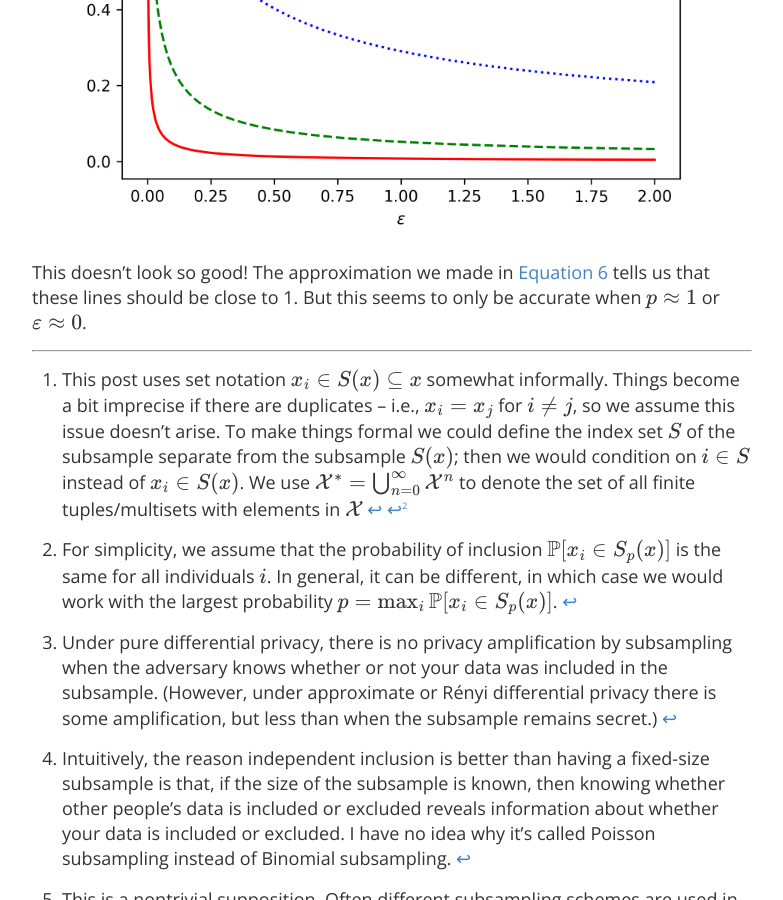
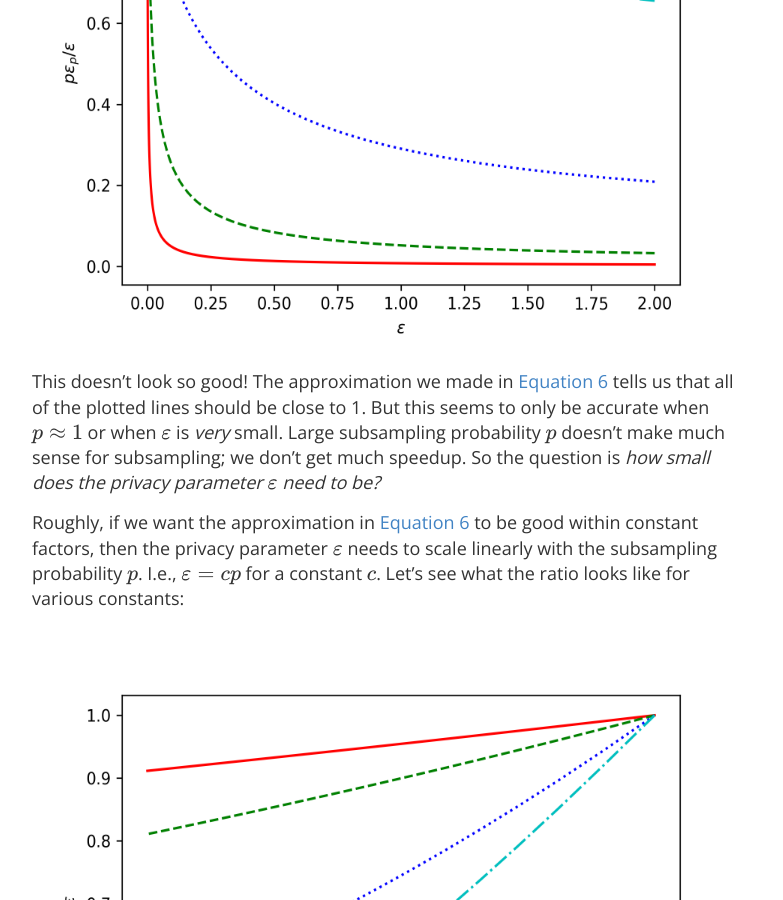
Before and after one commit to differentialprivacy/differentialprivacy, a Jekyll site: the page built from _posts/2025-04-07-subsampling.md, in a window 1280 px wide and 900 px high, scrolled down 5534 px. Shown: the whole window, without its empty margins (248-1031 px from the left). Built offline with Jekyll 4.4.1, drawn with Linux system fonts in a browser that asks for light colours; comment, search, counter and statistics services are not loaded; some of the changed text lies outside the part shown.

Commit message:
post on subsampling

```diff
--- a/_posts/2025-04-07-subsampling.md
+++ b/_posts/2025-04-07-subsampling.md
@@ -102,12 +102,17 @@ This adds a bit of complexity, but doesn't fundamentally alter the story; essent
 The story so far is pretty good. But let's take a closer look at the approximation we made in [Equation 6](#eq6):
 <a id="eq6prime" />\\\[\\varepsilon_p = \\log\\left\(1 + \\frac{1}{p} \\big\( e^{\\varepsilon}-1 \\big\)\\right\) \\approx \\frac{\\varepsilon}{p}. \\tag{6'} \\\]
 Specifically, we're interested in the scale of the Laplace noise: <a id="eq10" />\\\[\\frac{1}{\\varepsilon\_p p} = \\frac{1}{p\\log\\left\(1 + \\frac{1}{p} \\big\( e^{\\varepsilon}-1 \\big\)\\right\)} \\approx \\frac{1}{\\varepsilon}. \\tag{10} \\\]
-To get an idea of how good this approximation is, let's plot the ratio \\\(\\frac{p\\varepsilon\_p}{\\varepsilon} \\approx 1\\\):
-<p align="center"><img src="/images/subsampling-ratio-p.png" alt="Plot of p*eps\_p/eps as a function of p for eps=0.01,0.1,1,2"/></p>
-<p align="center"><img src="/images/subsampling-ratio-eps.png" alt="Plot of p*eps\_p/eps as a function of eps for p=0.001,0.01,0.1,0.5"/></p>
+To get an idea of how good this approximation is, let's plot the ratio \\\(\\frac{p\\varepsilon\_p}{\\varepsilon} = \\frac{p}{\\varepsilon} \\log\\left\(1 + \\frac{1}{p} \\big\( e^{\\varepsilon}-1 \\big\)\\right\) \\approx 1\\\):
+<p align="center"><img src="/images/subsampling-ratio-p.png" alt="Plot of p*eps\_p/eps as a function of p for eps=0.01,0.1,1,2" width="768" height="576"/></p>
+<p align="center"><img src="/images/subsampling-ratio-eps.png" alt="Plot of p*eps\_p/eps as a function of eps for p=0.001,0.01,0.1,0.5"  width="768" height="576"/></p>
 This doesn't look so good!
-The approximation we made in [Equation 6](#eq6) tells us that these lines should be close to 1.
-But this seems to only be accurate when \\\(p \\approx 1\\\) or \\\(\\varepsilon \\approx 0\\\).
+The approximation we made in [Equation 6](#eq6) tells us that all of the plotted lines should be close to 1.
+But this seems to only be accurate when \\\(p \\approx 1\\\) or when \\\(\\varepsilon\\\) is _very_ small.
+Large subsampling probability \\\(p\\\) doesn't make much sense for subsampling; we don't get much speedup. So the question is _how small does the privacy parameter \\\(\\varepsilon\\\) need to be?_
+
+Roughly, if we want the approximation in [Equation 6](#eq6) to be good within constant factors, then  the privacy parameter \\\(\\varepsilon\\\) needs to scale linearly with the subsampling probability \\\(p\\\). I.e., \\\(\\varepsilon=cp\\\) for a constant \\\(c\\\). Let's see what the ratio looks like for various constants:
+<p align="center"><img src="/images/subsampling-ratio-c.png" alt="Plot of p*eps\_p/eps as a function of p for eps=p*const where const=0.2,0.5,2,5"  width="768" height="576"/></p>
+
 
 ---
 
```
Also changed, not shown: images/subsampling-ratio-c.png (added), images/subsampling-ratio-p.png.
